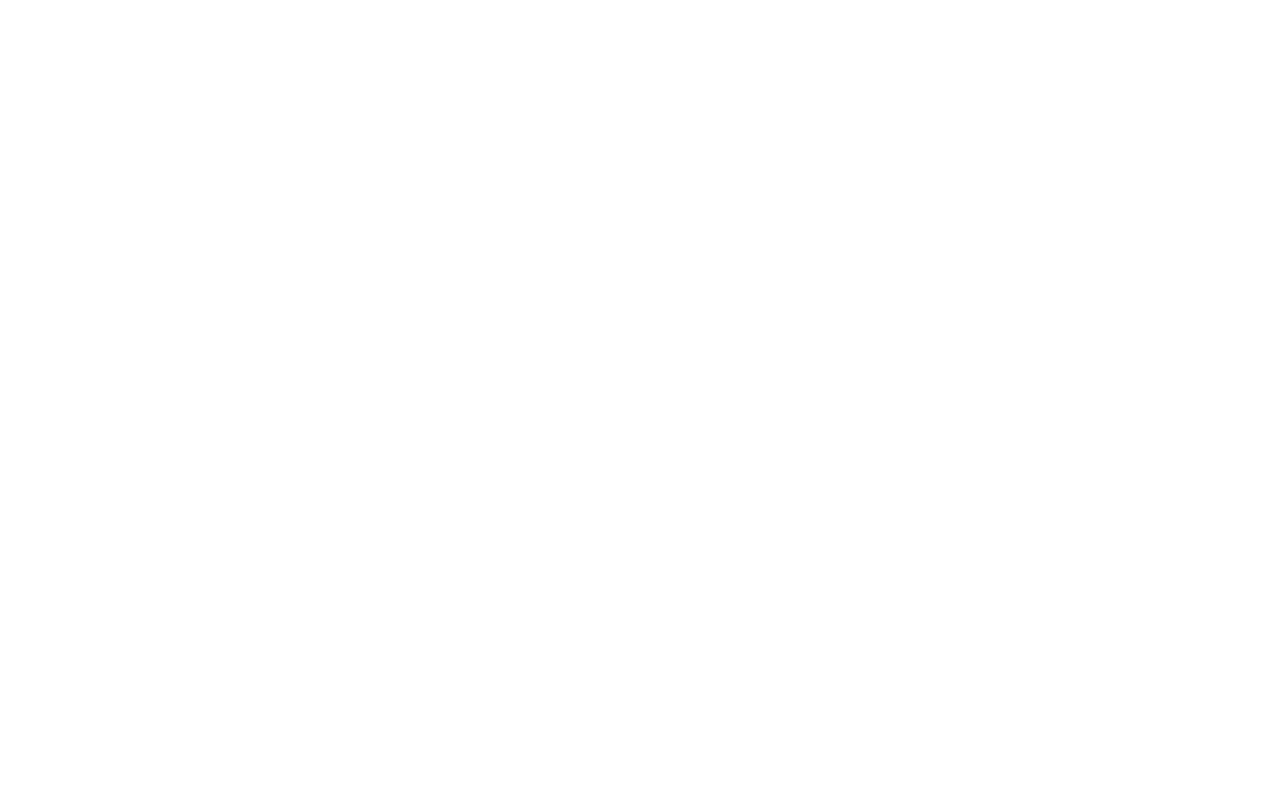
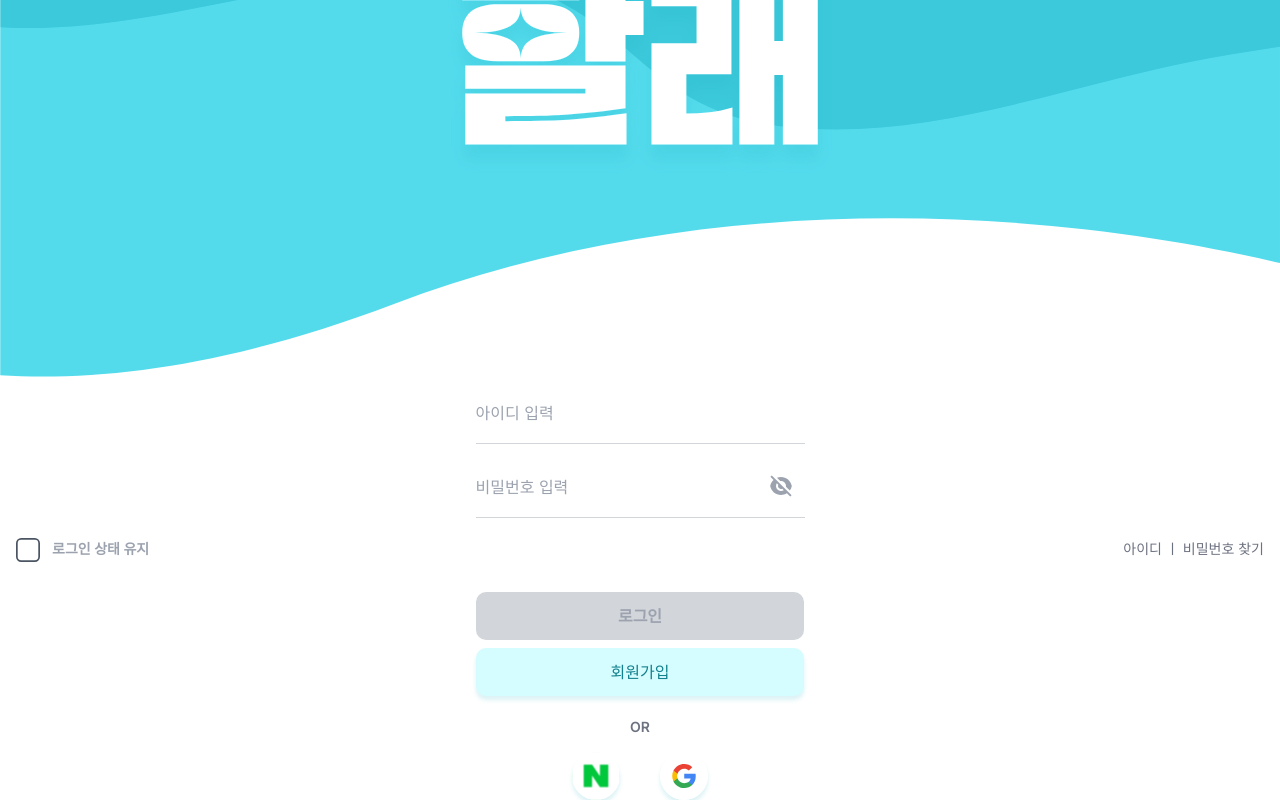
Before and after one commit to pearlKinn/join_uz_front, a Next.js app: page /logIn in a window 1280 px wide. Shown: the part 416-1216 px from the top of the page. Before the commit the page ends 800 px from the top, so only its background shows below. Built offline with nearby package versions, Linux system fonts and the light colour scheme.

Commit message:
:lipstick: [Design] 로그인 페이지 마크업 및 스타일링

```diff
--- a/src/app/(Auth)/logIn/page.tsx
+++ b/src/app/(Auth)/logIn/page.tsx
@@ -1,7 +1,125 @@
-import React from "react";
+"use client";
+import Button from "@/components/button/button";
+import Input from "@/components/input/input";
+import Logo from "@/components/logo/logo";
+import Image from "next/image";
+import Link from "next/link";
+import { useState } from "react";
 
 const LoginPage = () => {
-  return <div>LoginPage</div>;
+  const [persistLogin, setPersistLogin] = useState(false);
+  const [id, setId] = useState("");
+  const [password, setPassword] = useState("");
+
+  const handleLogIn = () => {};
+  return (
+    <section className="min-w-[360px] h-lvh flex flex-col">
+      <header>
+        <h2 className="sr-only">LoginPage</h2>
+        <Logo />
+      </header>
+      <main>
+        <form onSubmit={handleLogIn} className="flex flex-col items-center">
+          <Input
+            type="text"
+            id="ID"
+            placeholder="아이디 입력"
+            defaultValue={id}
+            onChange={(e: {
+              target: { value: React.SetStateAction<string> };
+            }) => setId(e.target.value)}
+          />
+          <Input
+            type="password"
+            id="password"
+            placeholder="비밀번호 입력"
+            defaultValue={password}
+            onChange={(e: {
+              target: { value: React.SetStateAction<string> };
+            }) => setPassword(e.target.value)}
+          />
+
+          <div className="w-full px-4 flex justify-between mb-[28.33px]  py-[2px]">
+            <div className="flex gap-3">
+              <button
+                type="button"
+                className="w-6 h-6"
+                onClick={() => setPersistLogin(!persistLogin)}
+              >
+                {persistLogin ? (
+                  <Image
+                    src="/Icon/CheckBox/Check=On, Status=Default, Size=28, Type=Gray.svg"
+                    width={24}
+                    height={24}
+                    alt="로그인상태 유지"
+                  />
+                ) : (
+                  <Image
+                    src="/Icon/CheckBox/Check=Off, Status=Default, Size=28, Type=Gray.svg"
+                    width={24}
+                    height={24}
+                    alt="로그인상태 해제"
+                  />
+                )}
+              </button>
+              <span
+                className={`inline-block text-sm leading-[21px] font-semibold  ${persistLogin ? "text-gray600" : "text-gray400"}`}
+              >
+                로그인 상태 유지
+              </span>
+            </div>
+            <div className="flex gap-1">
+              <Link
+                href="/findId/authenticationCodeConfirm"
+                className="text-sm leading-[21px] text-gray500"
+              >
+                아이디
+              </Link>
+              <span className="text-sm leading-[21px] text-gray500">ㅣ</span>
+              <Link
+                href="/findPw/authenticationCodeConfirm"
+                className="text-sm leading-[21px] text-gray500"
+              >
+                비밀번호 찾기
+              </Link>
+            </div>
+          </div>
+          <Button size="xl" type="cta" disabled={id && password ? false : true}>
+            로그인
+          </Button>
+          <Link
+            href="/signUp/termsOfServiceAgreement"
+            className="w-[328px] h-12 text-base text-primary800 bg-primary100 text-center leading-[48px] rounded-[10px] mt-2 shadow-logoBoxShadow"
+          >
+            회원가입
+          </Link>
+          <span className="text-gray500 text-sm font-semibold leading-[21px] mt-[20.22px] mb-[15.09px]">
+            OR
+          </span>
+          <div className="snsLoginWrapper flex gap-10">
+            <Link href={""}>
+              <Image
+                className="shadow-logoBoxShadow rounded-full"
+                src="/Icon/SNS/Name=Naver.svg"
+                width={48}
+                height={48}
+                alt="네이버 로그인"
+              />
+            </Link>
+            <Link href={""}>
+              <Image
+                className="shadow-logoBoxShadow rounded-full"
+                src="/Icon/SNS/Name=Google.svg"
+                width={48}
+                height={48}
+                alt="구글 로그인"
+              />
+            </Link>
+          </div>
+        </form>
+      </main>
+    </section>
+  );
 };
 
 export default LoginPage;
```
